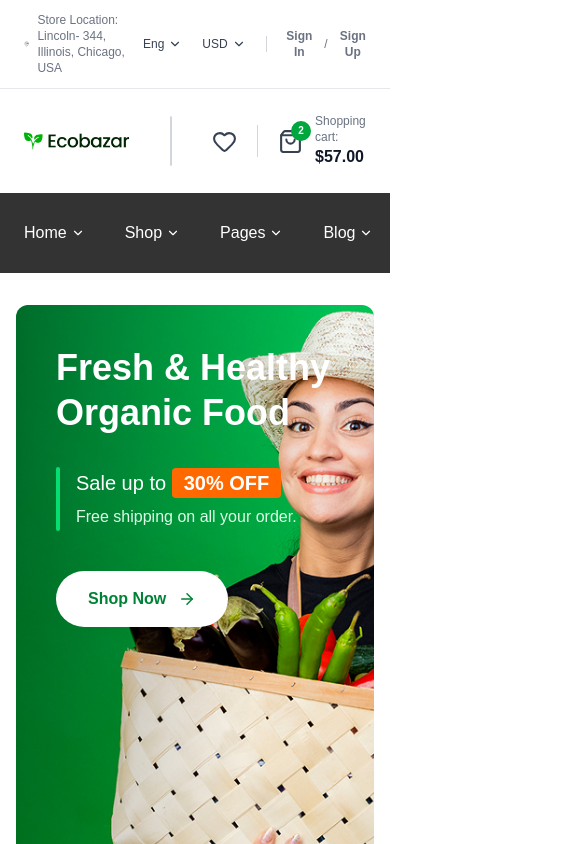
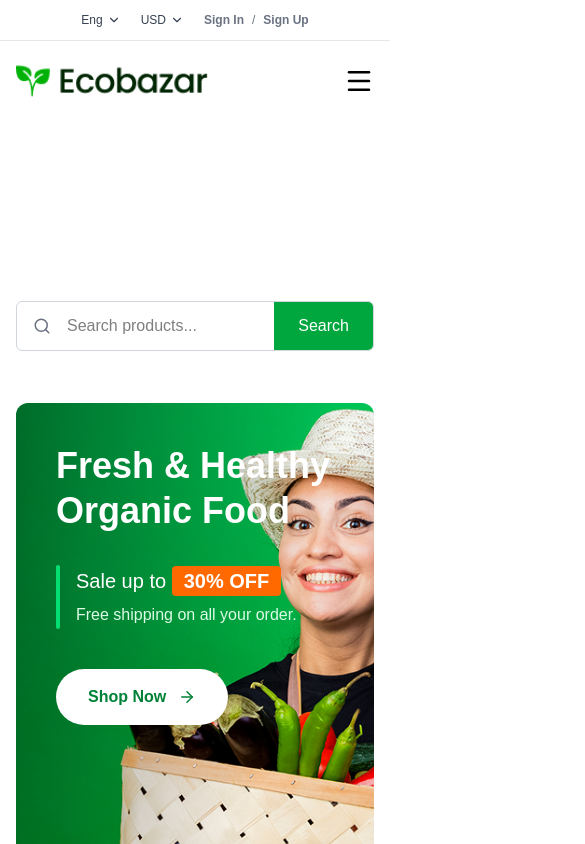
Before and after one commit to Riyadulislamratul/Eco_Bazar, a React (Vite) app: page / in a window 390 px wide. Shown: the top 844 px of the page, 585 px wide, since content can reach past the window. Built offline with nearby package versions, Linux system fonts and the light colour scheme.

Commit message:
Header Updated

```diff
--- a/src/components/Dropdown.jsx
+++ b/src/components/Dropdown.jsx
@@ -1,9 +1,10 @@
 import { useState } from "react";
 import { ChevronDown } from "lucide-react";
+import { Link } from "react-router-dom";
 
 const Dropdown = ({
   title,
-  items,
+  items = [],
   width = "w-56",
   textColor = "text-gray-700",
   menuPosition = "left-0",
@@ -11,47 +12,72 @@ const Dropdown = ({
 }) => {
   const [open, setOpen] = useState(false);
 
+  const handleToggle = () => {
+    setOpen((prev) => !prev);
+  };
+
   return (
     <div
       className="relative"
-      onMouseEnter={() => setOpen(true)}
-      onMouseLeave={() => setOpen(false)}
+      onMouseEnter={() => window.innerWidth >= 1024 && setOpen(true)}
+      onMouseLeave={() => window.innerWidth >= 1024 && setOpen(false)}
     >
+      {/* Dropdown Button */}
       <button
+        type="button"
+        onClick={handleToggle}
         className={`flex items-center gap-1 cursor-pointer ${textColor}`}
       >
         {title}
 
         <ChevronDown
           size={14}
-          className={`transition duration-300 ${
+          className={`transition-transform duration-300 ${
             open ? "rotate-180" : ""
           }`}
         />
       </button>
 
+      {/* Dropdown Menu */}
       <div
         className={`absolute ${menuPosition} top-full z-50 mt-2 ${width}
-          rounded-md bg-white py-2 shadow-xl
-          transition-all duration-200
+        rounded-md bg-white py-2 shadow-xl transition-all duration-200
         ${
           open
             ? "visible translate-y-0 opacity-100"
             : "invisible -translate-y-2 opacity-0"
         }`}
       >
-        {items.map((item) => (
+        {items.map((item, index) => {
+          // Route item
+          if (typeof item === "object") {
+            return (
+              <Link
+                key={index}
+                to={item.path}
+                onClick={() => setOpen(false)}
+                className="block px-4 py-2 text-sm text-gray-700 hover:bg-green-50 hover:text-green-600"
+              >
+                {item.name}
+              </Link>
+            );
+          }
+
+          // Normal string item
+          return (
             <button
-            key={item}
+              key={index}
+              type="button"
               onClick={() => {
                 onSelect?.(item);
                 setOpen(false);
               }}
-            className="block w-full px-4 py-2 text-left text-sm text-gray-700 hover:bg-green-50 hover:text-green-600 cursor-pointer"
+              className="block w-full cursor-pointer px-4 py-2 text-left text-sm text-gray-700 hover:bg-green-50 hover:text-green-600"
             >
               {item}
             </button>
-        ))}
+          );
+        })}
       </div>
     </div>
   );
--- a/src/components/Header.jsx
+++ b/src/components/Header.jsx
@@ -1,63 +1,70 @@
 import { useState } from "react";
+import { Link, NavLink } from "react-router-dom";
 import {
   Heart,
   ShoppingBag,
   Phone,
   Search,
   MapPin,
-  Leaf,
+  Menu,
+  X,
 } from "lucide-react";
 
 import Dropdown from "./Dropdown";
 
 const navMenus = [
-  {
-    title: "Home",
-    items: ["Home 1", "Home 2", "Home 3"],
-  },
+  // {
+  //   title: "Home",
+  // },
   {
     title: "Shop",
     items: [
-      "Shop Grid",
-      "Shop List",
-      "Product Details",
-      "Cart",
-      "Checkout",
+      { name: "Shop", path: "/shop" },
+      { name: "Product Details", path: "/product-details" },
+      { name: "Cart", path: "/cart" },
+      { name: "Checkout", path: "/checkout" },
     ],
   },
   {
     title: "Pages",
     items: [
-      "About Us",
-      "Wishlist",
-      "FAQ",
-      "My Account",
+      { name: "Wishlist", path: "/wishlist" },
+      { name: "FAQ", path: "/faq" },
+      { name: "My Account", path: "/my-account" },
     ],
   },
   {
     title: "Blog",
-    items: ["Blog Grid", "Blog Details"],
+    items: [
+      { name: "Blog", path: "/blog" },
+      { name: "Blog Details", path: "/blog-details" },
+    ],
   },
 ];
 
 export default function Header() {
   const [language, setLanguage] = useState("Eng");
   const [currency, setCurrency] = useState("USD");
+  const [mobileMenuOpen, setMobileMenuOpen] = useState(false);
 
   return (
     <header className="w-full">
-      {/* TOP BAR */}
+
+      {/* ================= TOP BAR ================= */}
+
       <div className="border-b border-gray-200 bg-white">
-        <div className="mx-auto flex max-w-7xl items-center justify-between px-6 py-3">
-          <div className="flex items-center gap-2 text-xs text-gray-500">
+
+        <div className="mx-auto flex container flex-col gap-3 px-4 py-3 md:flex-row md:items-center md:justify-between">
+
+          <div className="hidden items-center gap-2 text-xs text-gray-500 md:flex">
             <MapPin size={14} />
             <span>
-              Store Location: Lincoln- 344, Illinois,
-              Chicago, USA
+              Store Location: Lincoln-344, Illinois, Chicago, USA
             </span>
           </div>
 
-          <div className="flex items-center gap-5 text-xs text-gray-500 cursor-pointer">
+          <div className="flex items-center justify-center gap-5 text-xs text-gray-500 md:justify-end">
+
             <Dropdown
               title={language}
               width="w-28"
@@ -82,31 +89,71 @@ export default function Header() {
               onSelect={setCurrency}
             />
 
-            <div className="h-4 w-px bg-gray-300" />
+            <div className="hidden h-4 w-px bg-gray-300 md:block" />
 
-            <div className="flex items-center gap-2 text-gray-500">
-              <button className="hover:text-green-600 cursor-pointer font-poppins font-semibold">
-              Sign In
-            </button>
-            <span className="mx-1">/</span>
-              <button className="hover:text-green-600 cursor-pointer font-poppins font-semibold">
+            <div className="flex items-center gap-2">
+
+              <Link
+                to="/login"
+                className="font-semibold hover:text-green-600"
+              >
+                Sign In
+              </Link>
+
+              <span>/</span>
+
+              <Link
+                to="/register"
+                className="font-semibold hover:text-green-600"
+              >
                 Sign Up
-              </button>
+              </Link>
+
             </div>
+
           </div>
+
         </div>
+
       </div>
 
-      {/* MIDDLE HEADER */}
+      {/* ================= MIDDLE HEADER ================= */}
+
       <div className="bg-white">
-        <div className="mx-auto flex max-w-7xl items-center justify-between gap-10 px-6 py-6">
+
+        <div className="mx-auto flex container justify-between flex-wrap items-center gap-50 px-4 py-5 lg:flex-nowrap">
+
           {/* Logo */}
-          <div className="flex items-center gap-2">
-            <img src="/logo.png" alt="Logo" />
+
+          <div className="flex w-full items-center lg:w-auto">
+
+            <Link to="/">
+              <img
+                src="/logo.png"
+                alt="Logo"
+                className="h-10"
+              />
+            </Link>
+
+            <button
+              onClick={() =>
+                setMobileMenuOpen(!mobileMenuOpen)
+              }
+              className="ml-auto lg:hidden"
+            >
+              {mobileMenuOpen ? (
+                <X size={30} />
+              ) : (
+                <Menu size={30} />
+              )}
+            </button>
+
           </div>
 
           {/* Search */}
-          <div className="flex flex-1 overflow-hidden rounded-md border border-gray-300">
+
+          <div className="order-3 flex w-full overflow-hidden rounded-md border border-gray-300 lg:order-none lg:flex-1">
+
             <div className="flex items-center px-4">
               <Search
                 size={18}
@@ -116,56 +163,89 @@ export default function Header() {
 
             <input
               type="text"
-              placeholder="Search"
+              placeholder="Search products..."
               className="w-full py-3 outline-none"
             />
 
-            <button className="bg-green-600 px-8 font-medium text-white hover:bg-green-700 cursor-pointer">
+            <button
+              className="bg-green-600 px-6 text-white transition hover:bg-green-700"
+            >
               Search
             </button>
+
           </div>
 
           {/* Right Side */}
-          <div className="flex items-center gap-5">
-            <button>
+
+          <div className="hidden items-center gap-6 lg:flex">
+
+            <Link to="/wishlist">
               <Heart
                 size={25}
-                className="text-gray-700 hover:text-green-600 cursor-pointer"
+                className="cursor-pointer text-gray-700 hover:text-green-600"
               />
-            </button>
+            </Link>
 
             <div className="h-8 w-px bg-gray-300" />
 
             <div className="flex items-center gap-3">
-              <button className="relative">
+
+              <Link
+                to="/cart"
+                className="relative"
+              >
                 <ShoppingBag
                   size={25}
-                  className="text-gray-700 hover:text-green-600 cursor-pointer"
+                  className="text-gray-700 hover:text-green-600"
                 />
 
-                <span className="absolute -right-2 -top-2 flex h-5 w-5 items-center justify-center rounded-full bg-green-600 text-[10px] font-semibold text-white">
+                <span
+                  className="absolute -right-2 -top-2 flex h-5 w-5 items-center justify-center rounded-full bg-green-600 text-[10px] font-semibold text-white"
+                >
                   2
                 </span>
-              </button>
+
+              </Link>
 
               <div>
+
                 <p className="text-xs text-gray-500">
-                  Shopping cart:
+                  Shopping Cart
                 </p>
 
-                <p className="font-semibold text-gray-900">
+                <p className="font-semibold">
                   $57.00
                 </p>
+
               </div>
+
             </div>
+
           </div>
+
         </div>
+
       </div>
+            {/* ================= DESKTOP NAVBAR ================= */}
 
-      {/* NAVBAR */}
-      <nav className="bg-[#333333] text-white">
-        <div className="mx-auto flex max-w-7xl items-center justify-between px-6">
+      <nav className="hidden bg-[#333333] text-white lg:block">
+        <div className="mx-auto flex container items-center justify-between px-4">
+
           <ul className="flex items-center gap-10 py-4">
+
+            <NavLink
+                to="/"
+                className={({ isActive }) =>
+                  `text-lg transition ${
+                    isActive
+                      ? "text-green-400"
+                      : "hover:text-green-400"
+                  }`
+                }
+              >
+                Home
+              </NavLink>
+
             {navMenus.map((menu) => (
               <li key={menu.title}>
                 <Dropdown
@@ -177,30 +257,186 @@ export default function Header() {
             ))}
 
             <li>
-              <a
-                href="#"
-                className="text-sm hover:text-green-400"
+              <NavLink
+                to="/about"
+                className={({ isActive }) =>
+                  `text-lg transition ${
+                    isActive
+                      ? "text-green-400"
+                      : "hover:text-green-400"
+                  }`
+                }
               >
                 About Us
-              </a>
+              </NavLink>
             </li>
 
             <li>
-              <a
-                href="#"
-                className="text-sm hover:text-green-400"
+              <NavLink
+                to="/contact"
+                className={({ isActive }) =>
+                  `text-lg transition ${
+                    isActive
+                      ? "text-green-400"
+                      : "hover:text-green-400"
+                  }`
+                }
               >
                 Contact Us
-              </a>
+              </NavLink>
             </li>
+
           </ul>
 
           <div className="flex items-center gap-2 text-sm">
             <Phone size={16} />
             <span>(219) 555-0114</span>
           </div>
+
         </div>
       </nav>
+
+      {/* ================= MOBILE MENU ================= */}
+
+      <div
+        className={`overflow-hidden bg-white transition-all duration-300 lg:hidden ${
+          mobileMenuOpen
+            ? "max-h-screen border-t border-gray-200"
+            : "max-h-0"
+        }`}
+      >
+        <div className="space-y-1 px-4 py-4">
+
+          <NavLink
+            to="/"
+            onClick={() => setMobileMenuOpen(false)}
+            className={({ isActive }) =>
+              `block rounded-md px-3 py-3 ${
+                isActive
+                  ? "bg-green-50 text-green-600"
+                  : "hover:bg-gray-100"
+              }`
+            }
+          >
+            Home
+          </NavLink>
+
+          <NavLink
+            to="/shop"
+            onClick={() => setMobileMenuOpen(false)}
+            className={({ isActive }) =>
+              `block rounded-md px-3 py-3 ${
+                isActive
+                  ? "bg-green-50 text-green-600"
+                  : "hover:bg-gray-100"
+              }`
+            }
+          >
+            Shop
+          </NavLink>
+
+          <NavLink
+            to="/wishlist"
+            onClick={() => setMobileMenuOpen(false)}
+            className={({ isActive }) =>
+              `block rounded-md px-3 py-3 ${
+                isActive
+                  ? "bg-green-50 text-green-600"
+                  : "hover:bg-gray-100"
+              }`
+            }
+          >
+            Wishlist
+          </NavLink>
+
+          <NavLink
+            to="/cart"
+            onClick={() => setMobileMenuOpen(false)}
+            className={({ isActive }) =>
+              `block rounded-md px-3 py-3 ${
+                isActive
+                  ? "bg-green-50 text-green-600"
+                  : "hover:bg-gray-100"
+              }`
+            }
+          >
+            Cart
+          </NavLink>
+
+          <NavLink
+            to="/blog"
+            onClick={() => setMobileMenuOpen(false)}
+            className={({ isActive }) =>
+              `block rounded-md px-3 py-3 ${
+                isActive
+                  ? "bg-green-50 text-green-600"
+                  : "hover:bg-gray-100"
+              }`
+            }
+          >
+            Blog
+          </NavLink>
+
+          <NavLink
+            to="/about"
+            onClick={() => setMobileMenuOpen(false)}
+            className={({ isActive }) =>
+              `block rounded-md px-3 py-3 ${
+                isActive
+                  ? "bg-green-50 text-green-600"
+                  : "hover:bg-gray-100"
+              }`
+            }
+          >
+            About Us
+          </NavLink>
+
+          <NavLink
+            to="/contact"
+            onClick={() => setMobileMenuOpen(false)}
+            className={({ isActive }) =>
+              `block rounded-md px-3 py-3 ${
+                isActive
+                  ? "bg-green-50 text-green-600"
+                  : "hover:bg-gray-100"
+              }`
+            }
+          >
+            Contact Us
+          </NavLink>
+
+          <div className="my-4 border-t border-gray-200" />
+
+          <div className="flex items-center justify-between">
+
+            <Link
+              to="/wishlist"
+              onClick={() => setMobileMenuOpen(false)}
+              className="flex items-center gap-2 rounded-md px-3 py-2 hover:bg-gray-100"
+            >
+              <Heart size={20} />
+              <span>Wishlist</span>
+            </Link>
+
+            <Link
+              to="/cart"
+              onClick={() => setMobileMenuOpen(false)}
+              className="flex items-center gap-2 rounded-md px-3 py-2 hover:bg-gray-100"
+            >
+              <ShoppingBag size={20} />
+              <span>Cart</span>
+            </Link>
+
+          </div>
+
+          <div className="mt-4 flex items-center gap-2 border-t border-gray-200 pt-4 text-sm text-gray-700">
+            <Phone size={18} />
+            <span>(219) 555-0114</span>
+          </div>
+
+        </div>
+      </div>
+
     </header>
   );
 }
```
Lines whose indentation alone changed are shown as unchanged.
